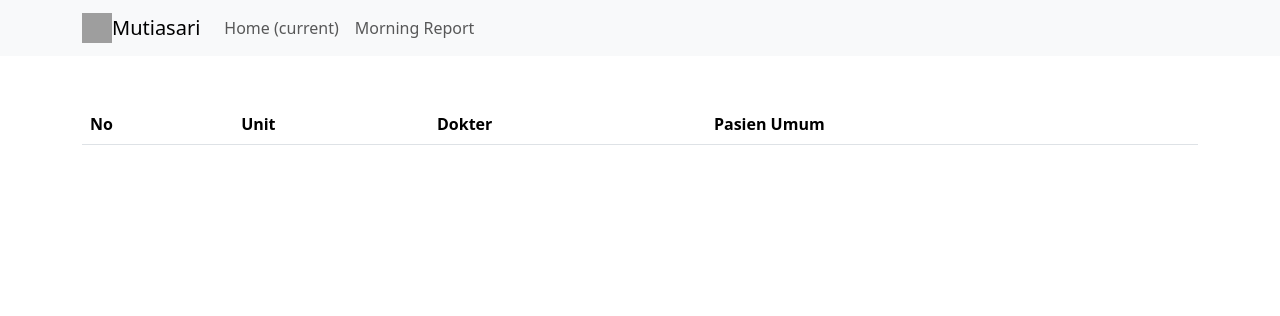
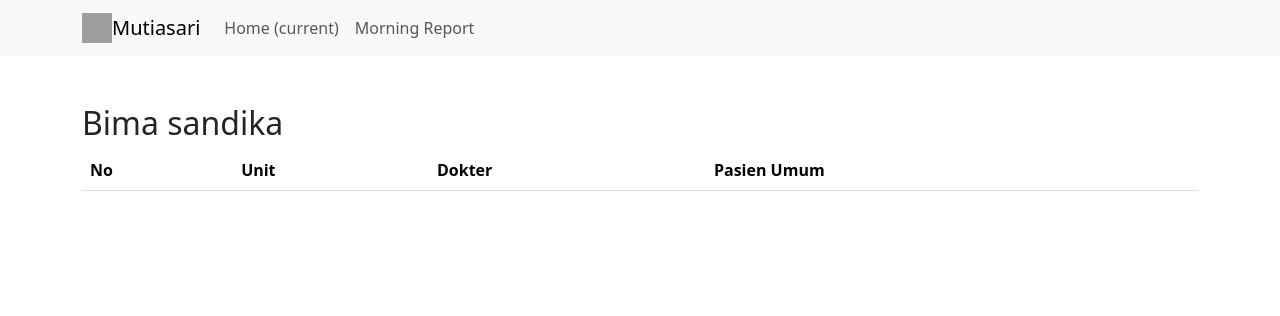
Before and after one commit to sandikabima/qustion, a PHP site: the page made by app/views/morning/rajal.php in a window 1280 px wide. Shown: the top 316 px of the page. Run offline with PHP 8.4, Linux system fonts and the light colour scheme; the template is opened without the code that fills it, so the values that code supplies are empty; some libraries are stand-ins or nearby versions; grey boxes are pictures that could not be loaded.

Commit message:
Tambah h2 ke rajal

```diff
--- a/app/views/morning/rajal.php
+++ b/app/views/morning/rajal.php
@@ -9,7 +9,7 @@
         </tr>
     </thead>
     <tbody>
-
+        <h2>Bima sandika</h2>
     </tbody>
     </table>
 </div>
```
